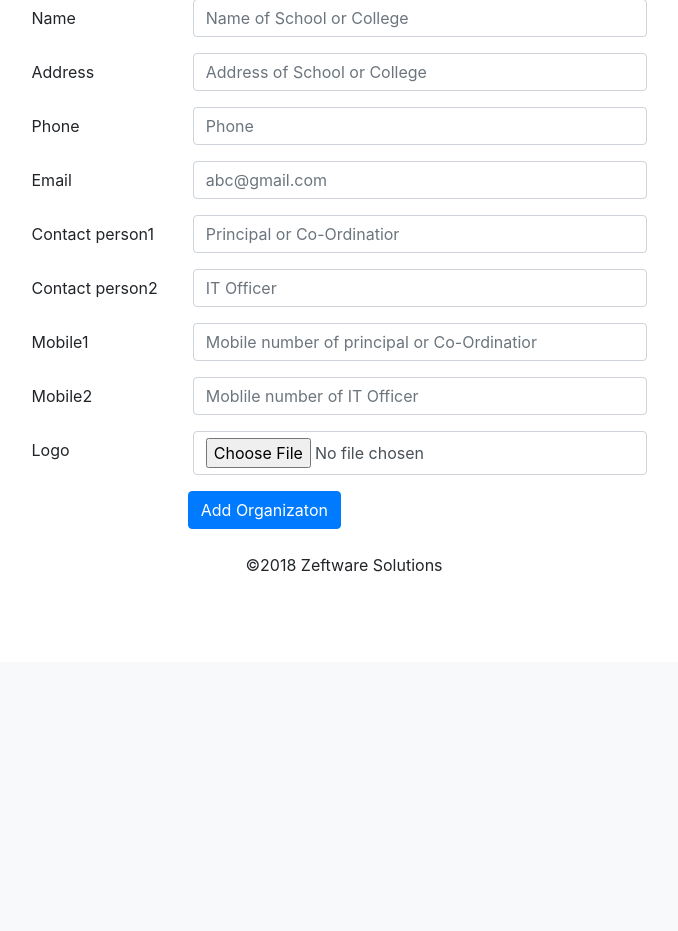
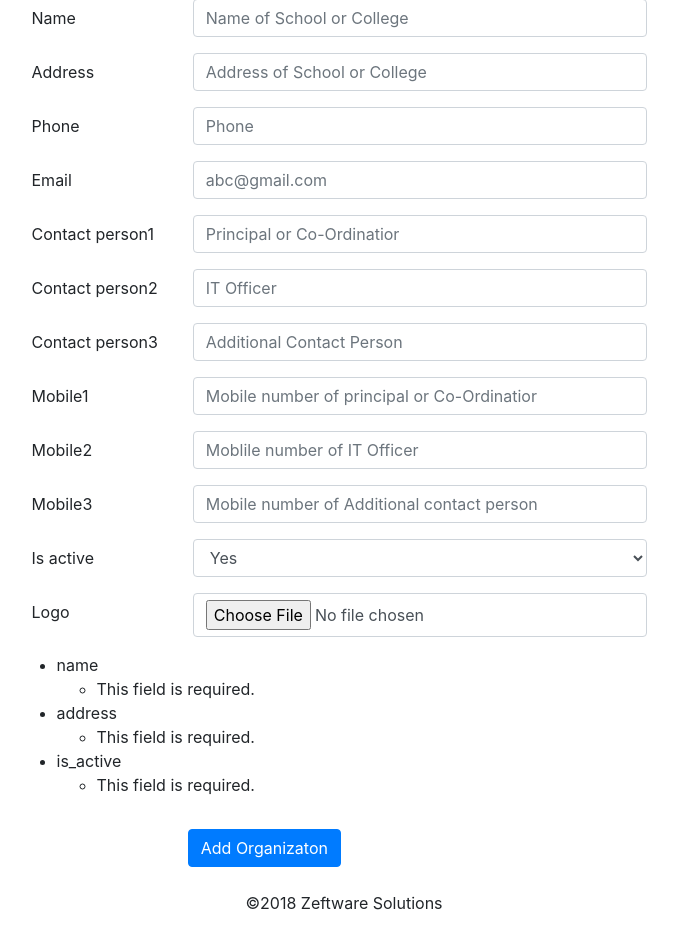
Before and after one commit to pratim2002/Ticket_Management_System, a Django app: page /organizations/add/ in a window 1280 px wide. Shown: the part 138-1069 px from the top of the page, without its empty margins (296-974 px from the left). Before the commit the page ends 710 px from the top, so only its background shows below. Run offline with Django 3.2, Linux system fonts and the light colour scheme; the visitor is signed in with stand-in values (Sample User, id 1); some libraries are stand-ins or nearby versions.

Commit message:
fields aaded on organization and ticket

```diff
--- a/src/employees/views.py
+++ b/src/employees/views.py
@@ -1,10 +1,12 @@
 from django.shortcuts import render, get_object_or_404, redirect
 from django.http import HttpResponseRedirect
+from django.contrib.auth.decorators import login_required
 
 from .models import Employee
 from .forms import CreateForm
 # Create your views here.
 
+@login_required
 def listview(request):
     queryset = Employee.objects.all()
     context = {
@@ -12,6 +14,7 @@
     }
     return render(request, 'employees/list.html', context)
 
+@login_required
 def createview(request):
     form = CreateForm(request.POST, request.FILES)
     errors = None
@@ -29,6 +32,7 @@
     }
     return render(request, template_name, context)
 
+@login_required
 def editview(request, id=None):
     instance = get_object_or_404(Employee, id=id)
     form = CreateForm(request.POST or None, request.FILES or None, instance=instance)
@@ -47,6 +51,7 @@
     }
     return render(request, template_name, context)
 
+@login_required
 def deleteview(request, id=None):
     instance = get_object_or_404(Employee, id=id)
     instance.delete()
--- a/src/organizations/forms.py
+++ b/src/organizations/forms.py
@@ -12,8 +12,11 @@
             'email',
             'contact_person1',
             'contact_person2',
+            'contact_person3',
             'mobile1',
             'mobile2',
+            'mobile3',
+            'is_active',
             'logo',
         ]
         widgets = {
@@ -23,7 +26,10 @@
             'email': forms.TextInput(attrs={'class': 'form-control', 'placeholder': 'abc@gmail.com'}),
             'contact_person1': forms.TextInput(attrs={'class': 'form-control', 'placeholder': 'Principal or Co-Ordinatior'}),
             'contact_person2': forms.TextInput(attrs={'class': 'form-control', 'placeholder': 'IT Officer'}),
+            'contact_person3': forms.TextInput(attrs={'class': 'form-control', 'placeholder': 'Additional Contact Person'}),
             'mobile1': forms.TextInput(attrs={'class': 'form-control', 'placeholder': 'Mobile number of principal or Co-Ordinatior'}),
             'mobile2': forms.TextInput(attrs={'class': 'form-control', 'placeholder': 'Moblile number of IT Officer'}),
+            'mobile3': forms.TextInput(attrs={'class': 'form-control', 'placeholder': 'Mobile number of Additional contact person'}),
+            'is_active': forms.Select(attrs={'class': 'form-control'}),
             'logo': forms.FileInput(attrs={'class': 'form-control'}),
         }
--- a/src/organizations/models.py
+++ b/src/organizations/models.py
@@ -1,6 +1,11 @@
 from django.db import models
 
 # Create your models here.
+IS_ACTIVE = (
+        ('YES', 'Yes'),
+        ('NO', 'No'),
+    )
+
 class Organization(models.Model):
     name            = models.CharField(max_length = 254)
     address         = models.CharField(max_length = 254)
@@ -8,8 +13,11 @@
     email           = models.EmailField(max_length= 254, null=True, blank=True)
     contact_person1 = models.CharField(max_length= 254, null=True, blank=True)
     contact_person2 = models.CharField(max_length= 254, null=True, blank=True)
+    contact_person3 = models.CharField(max_length= 24, null=True, blank= True)
     mobile1         = models.CharField(max_length= 254, null=True, blank=True)
     mobile2         = models.CharField(max_length= 254, null=True, blank=True)
+    mobile3         = models.CharField(max_length=254, null=True, blank=True)
+    is_active       = models.CharField(max_length= 254, choices=IS_ACTIVE, default=IS_ACTIVE[0][0])
     logo            = models.ImageField(upload_to='logo/', height_field=None, width_field=None, null=True, blank=True)
     created_at      = models.DateTimeField(auto_now_add = True) #Object created DateTime
     updated_at      = models.DateTimeField(auto_now = True) #last modified DateTime
--- a/src/organizations/templates/organizations/forms.html
+++ b/src/organizations/templates/organizations/forms.html
@@ -49,6 +49,12 @@
         </div>
     </div>
     <div class="form-group row">
+        <label class="col-sm-2 col-form-label">{{ form.contact_person3.label }}</label>
+        <div class="col-sm-6">
+            {{ form.contact_person3 }}
+        </div>
+    </div>
+    <div class="form-group row">
         <label class="col-sm-2 col-form-label">{{ form.mobile1.label }}</label>
         <div class="col-sm-6">
             {{ form.mobile1}}
@@ -61,10 +67,25 @@
         </div>
     </div>
     <div class="form-group row">
+        <label class="col-sm-2 col-form-label">{{ form.mobile3.label }}</label>
+        <div class="col-sm-6">
+            {{ form.mobile3 }}
+        </div>
+    </div>
+    <div class="form-group row">
+        <label class="col-sm-2 col-form-label">{{ form.is_active.label }}</label>
+        <div class="col-sm-6">
+            {{ form.is_active }}
+        </div>
+    </div>
+    <div class="form-group row">
         <label class="col-sm-2 col-form-label">{{ form.logo.label }}</label>
         <div class="col-sm-6">
             {{ form.logo}}
         </div>
+    </div>
+    <div class="form-group row">
+    {{ errors }}
     </div>
     <button type="submit" class="btn btn-primary offset-md-2">Add Organizaton</button>
 
--- a/src/organizations/templates/organizations/list.html
+++ b/src/organizations/templates/organizations/list.html
@@ -24,6 +24,7 @@
         <th>Phone</th>
         <th>IT officer</th>
         <th>Mobile</th>
+        <th>Is active </th>
         <th>Action</th>
     </tr>
     </thead>
@@ -36,6 +37,7 @@
         <td>{{ obj.phone }}</td>
         <td>{{ obj.contact_person2 }}</td>
         <td>{{ obj.mobile2 }}</td>
+        <td>{{ obj.is_active }}</td>
         <td>
             <a href="{% url 'organizations:edit' obj.id %}">
                 <i class="fas fa-pen-square" title="edit"></i>
--- a/src/organizations/views.py
+++ b/src/organizations/views.py
@@ -2,12 +2,14 @@
 from django.http import HttpResponseRedirect
 from django.core.paginator import Paginator, EmptyPage, PageNotAnInteger
 from django.template.loader import get_template
+from django.contrib.auth.decorators import login_required
 
 from .forms import CreateForm
 from .models import Organization
 from .utils import render_to_pdf
 # Create your views here.
 
+@login_required
 def listview(request):
     queryset_list = Organization.objects.all()
     paginator = Paginator(queryset_list, 10)
@@ -26,6 +28,7 @@
     }
     return render(request, 'organizations/list.html', context)
 
+@login_required
 def createview(request):
     form = CreateForm(request.POST, request.FILES)
     errors = None
@@ -40,6 +43,7 @@
     context = {"form" : form, "errors" : errors}
     return render(request, template_name, context)
 
+@login_required
 def editview(request, id=None):
     instance = get_object_or_404(Organization, id=id)
     form = CreateForm(request.POST or None, request.FILES or None, instance=instance)
@@ -55,15 +59,18 @@
     context = {"form": form, "errors": errors}
     return render(request, template_name, context)
 
+@login_required
 def deleteview(request, id=None):
     instance = get_object_or_404(Organization, id=id)
     instance.delete()
     return redirect('organizations:list')
 
+@login_required
 def detailview(request, id=None):
     object = get_object_or_404(Organization, id=id)
     return render(request, 'organizations/detail.html', {'object': object})
 
+@login_required
 def pdf_generate_view(request, *args, **kwargs):
     queryset = Organization.objects.all()
     template = get_template('organizations/org_list_pdf.html')
--- a/src/tickets/models.py
+++ b/src/tickets/models.py
@@ -7,6 +7,7 @@
         ('PROBLEM', 'Problem'),
         ('FEATURE REQUIRED', 'Feature Required'),
         ('SUGGESTION', 'Suggestion'),
+        ('OFFICIAL', 'Official'),
     )
 STATUS = (
     ('OPEN', 'Open'),
```
Also changed, not shown: src/organizations/templates/organizations/detail.html (+9 -0 lines), src/organizations/templates/organizations/form.html (+18 -0 lines), src/templates/index.html (+9 -9 lines), src/tickets/views.py (+7 -0 lines), src/media/logo/arniko.png (added), src/media/logo/green_vally.png (added), src/media/logo/st.joseph.png (added), src/organizations/migrations/0008_auto_20180819_1343.py (added), src/tickets/migrations/0010_auto_20180819_1320.py (added), 1 other file.
